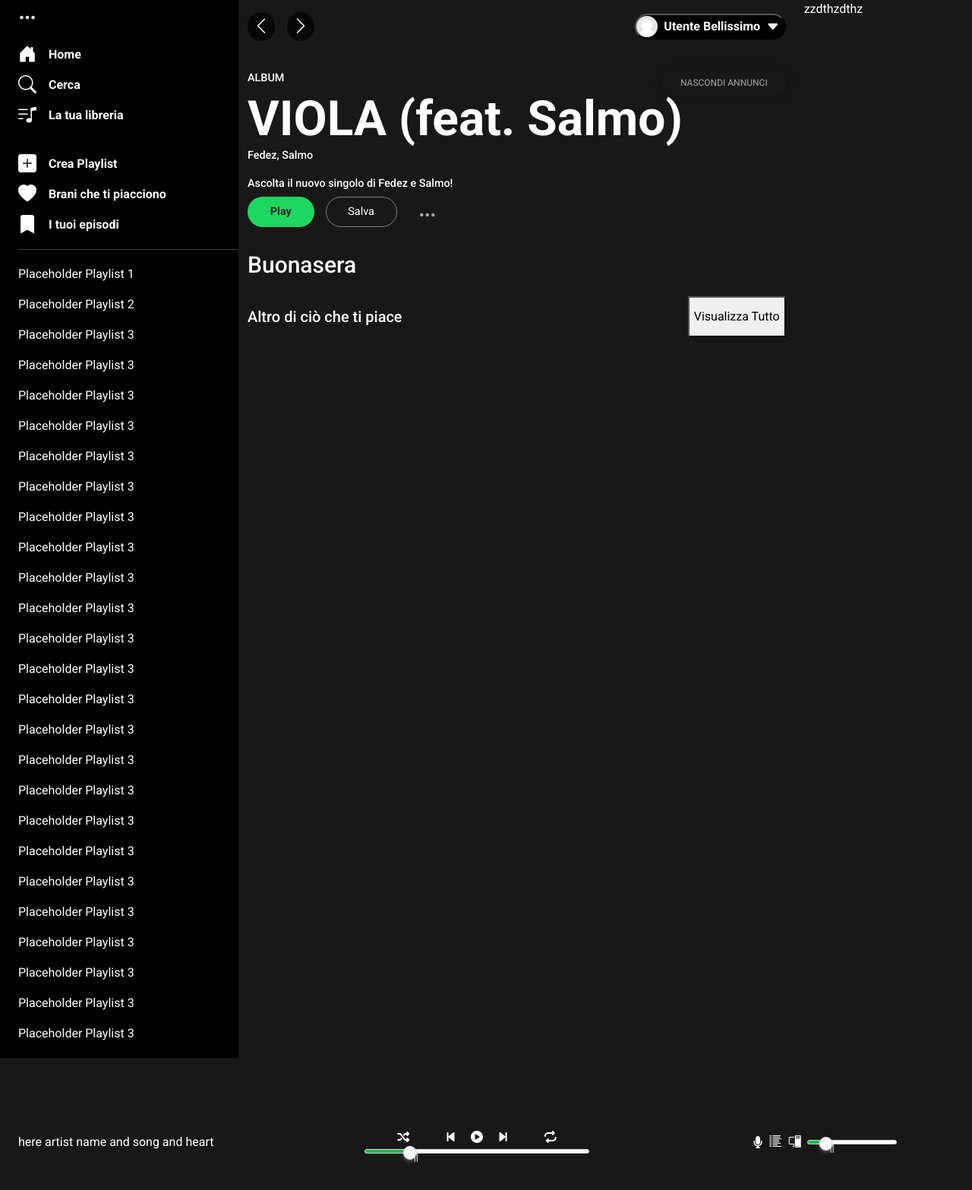
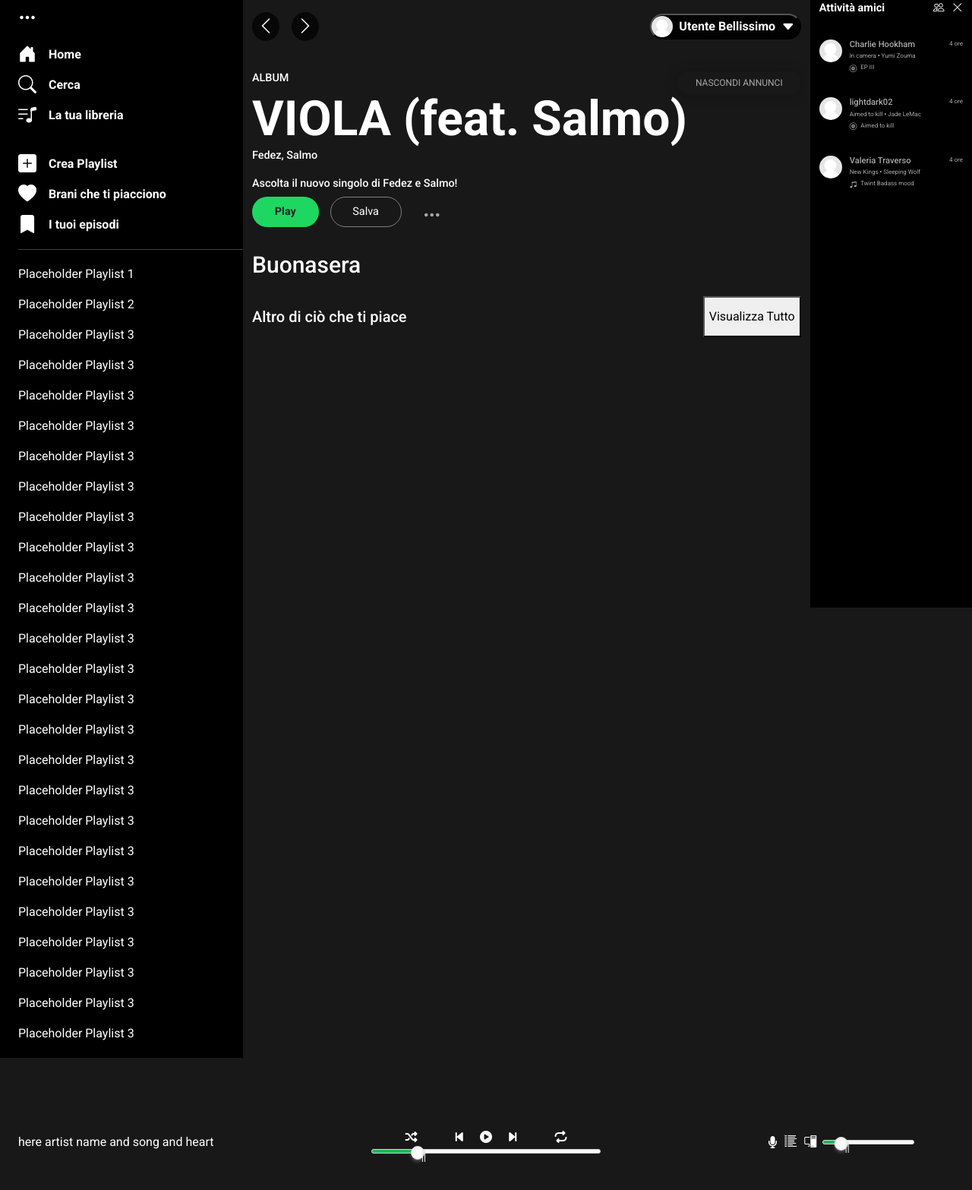
Before and after one commit to Kaymax99/U2-Project, a PHP site: page /homePage.html in a window 1280 px wide. Shown: the whole page at 76% size. Run offline with PHP 8.4, Linux system fonts and the light colour scheme; style sheets or scripts are compiled from the project's sources.

Commit message:
push of the right-nav

```diff
--- a/assets/css/app.css
+++ b/assets/css/app.css
@@ -230,4 +230,209 @@
   right: 0;
   top: 0;
   height: 30px;
+}
+
+aside {
+  background-color: black;
+  height: 100vh;
+}
+aside #upper-right-nav {
+  display: flex;
+  justify-content: space-between;
+  align-items: center;
+  margin-bottom: 30px;
+  font-size: 1.3em;
+}
+aside #upper-right-nav #friendsActivity {
+  color: white;
+  font-weight: 700;
+  font-size: 0.9em;
+}
+@media screen and (max-width: 1450px) {
+  aside #upper-right-nav #friendsActivity {
+    font-size: 0.7em;
+  }
+}
+@media screen and (max-width: 1200px) {
+  aside #upper-right-nav #friendsActivity {
+    font-size: 0.6em;
+  }
+}
+@media screen and (max-width: 1000px) {
+  aside #upper-right-nav #friendsActivity {
+    font-size: 0.5em;
+  }
+}
+@media screen and (max-width: 800px) {
+  aside #upper-right-nav #friendsActivity {
+    font-size: 0.4em;
+  }
+}
+aside #upper-right-nav #activityIcon {
+  display: flex;
+  align-items: center;
+}
+aside #upper-right-nav i {
+  padding-left: 10px;
+}
+@media screen and (max-width: 1450px) {
+  aside #upper-right-nav i {
+    font-size: 0.7em;
+  }
+}
+@media screen and (max-width: 1200px) {
+  aside #upper-right-nav i {
+    font-size: 0.6em;
+  }
+}
+@media screen and (max-width: 800px) {
+  aside #upper-right-nav i {
+    padding-left: 5px;
+  }
+}
+aside #main-right-nav {
+  width: 100%;
+}
+aside #main-right-nav .profile {
+  position: relative;
+  display: flex;
+  justify-content: flex-start;
+  width: 100%;
+  margin-bottom: 30px;
+  color: #a7a7a7;
+}
+aside #main-right-nav .profile img {
+  width: 40px;
+  height: 40px;
+  margin-right: 20px;
+  border-radius: 50px;
+}
+@media screen and (max-width: 1450px) {
+  aside #main-right-nav .profile img {
+    width: 30px;
+    height: 30px;
+    margin-right: 10px;
+  }
+}
+@media screen and (max-width: 1100px) {
+  aside #main-right-nav .profile img {
+    width: 20px;
+    height: 20px;
+    margin-right: 5px;
+  }
+}
+aside #main-right-nav .profile h4 {
+  font-size: 1em;
+  margin: 0;
+  padding-bottom: 3px;
+}
+@media screen and (max-width: 1600px) {
+  aside #main-right-nav .profile h4 {
+    font-size: 0.8em;
+  }
+}
+@media screen and (max-width: 1300px) {
+  aside #main-right-nav .profile h4 {
+    font-size: 0.7em;
+  }
+}
+@media screen and (max-width: 1100px) {
+  aside #main-right-nav .profile h4 {
+    font-size: 0.6em;
+  }
+}
+@media screen and (max-width: 1000px) {
+  aside #main-right-nav .profile h4 {
+    font-size: 0.5em;
+  }
+}
+@media screen and (max-width: 900px) {
+  aside #main-right-nav .profile h4 {
+    font-size: 0.4em;
+  }
+}
+aside #main-right-nav .profile div > p {
+  font-size: 0.7em;
+  margin: 0;
+}
+@media screen and (max-width: 1600px) {
+  aside #main-right-nav .profile div > p {
+    font-size: 0.6em;
+  }
+}
+@media screen and (max-width: 1300px) {
+  aside #main-right-nav .profile div > p {
+    font-size: 0.5em;
+    margin-bottom: 3px;
+  }
+}
+@media screen and (max-width: 1000px) {
+  aside #main-right-nav .profile div > p {
+    font-size: 0.4em;
+  }
+}
+@media screen and (max-width: 900px) {
+  aside #main-right-nav .profile div > p {
+    font-size: 0.3em;
+  }
+}
+aside #main-right-nav .profile span {
+  color: white;
+}
+aside #main-right-nav .profile .profile-description {
+  display: flex;
+  align-items: center;
+  margin: 0;
+}
+aside #main-right-nav .profile .profile-description i {
+  padding-right: 5px;
+}
+@media screen and (max-width: 1600px) {
+  aside #main-right-nav .profile .profile-description i {
+    font-size: 0.8em;
+  }
+}
+@media screen and (max-width: 1300px) {
+  aside #main-right-nav .profile .profile-description i {
+    font-size: 0.6em;
+  }
+}
+@media screen and (max-width: 900px) {
+  aside #main-right-nav .profile .profile-description i {
+    font-size: 0.4em;
+  }
+}
+aside #main-right-nav .profile > p {
+  position: absolute;
+  top: 0;
+  right: 0;
+  font-size: 0.7em;
+}
+@media screen and (max-width: 1600px) {
+  aside #main-right-nav .profile > p {
+    font-size: 0.6em;
+  }
+}
+@media screen and (max-width: 1300px) {
+  aside #main-right-nav .profile > p {
+    font-size: 0.5em;
+  }
+}
+@media screen and (max-width: 1000px) {
+  aside #main-right-nav .profile > p {
+    font-size: 0.4em;
+  }
+}
+
+#main-right-nav h4:hover {
+  text-decoration: underline;
+  color: white;
+}
+#main-right-nav div > p:hover {
+  text-decoration: underline;
+  color: white;
+}
+#main-right-nav #album:hover {
+  text-decoration: underline;
+  color: #a7a7a7;
 }/*# sourceMappingURL=app.css.map */
--- a/assets/sass/app.scss
+++ b/assets/sass/app.scss
@@ -5,3 +5,4 @@
 @import "./partials/main";
 @import "./partials/player";
 @import "./partials/buttons";
+@import "./partials/right-Nav";
--- /dev/null
+++ b/assets/sass/partials/_right-Nav.scss
@@ -0,0 +1,188 @@
+aside {
+  background-color: $c-bg-primary;
+  height: 100vh;
+
+  #upper-right-nav {
+    display: flex;
+    justify-content: space-between;
+    align-items: center;
+    margin-bottom: 30px;
+    font-size: 1.3em;
+
+    #friendsActivity {
+      color: $c-text-primary;
+      font-weight: 700;
+      font-size: 0.9em;
+
+      @media screen and (max-width: 1450px) {
+        font-size: 0.7em;
+      }
+
+      @media screen and (max-width: 1200px) {
+        font-size: 0.6em;
+      }
+
+      @media screen and (max-width: 1000px) {
+        font-size: 0.5em;
+      }
+
+      @media screen and (max-width: 800px) {
+        font-size: 0.4em;
+      }
+    }
+    #activityIcon {
+      display: flex;
+      align-items: center;
+    }
+    i {
+      padding-left: 10px;
+      @media screen and (max-width: 1450px) {
+        font-size: 0.7em;
+      }
+
+      @media screen and (max-width: 1200px) {
+        font-size: 0.6em;
+      }
+      @media screen and (max-width: 800px) {
+        padding-left: 5px;
+      }
+    }
+  }
+
+  #main-right-nav {
+    width: 100%;
+
+    .profile {
+      position: relative;
+      display: flex;
+      justify-content: flex-start;
+      width: 100%;
+      margin-bottom: 30px;
+      color: $c-text-subdued;
+
+      img {
+        width: 40px;
+        height: 40px;
+        margin-right: 20px;
+        border-radius: 50px;
+
+        @media screen and (max-width: 1450px) {
+          width: 30px;
+          height: 30px;
+          margin-right: 10px;
+        }
+
+        @media screen and (max-width: 1100px) {
+          width: 20px;
+          height: 20px;
+          margin-right: 5px;
+        }
+      }
+
+      h4 {
+        font-size: 1em;
+        margin: 0;
+        padding-bottom: 3px;
+
+        @media screen and (max-width: 1600px) {
+          font-size: 0.8em;
+        }
+
+        @media screen and (max-width: 1300px) {
+          font-size: 0.7em;
+        }
+
+        @media screen and (max-width: 1100px) {
+          font-size: 0.6em;
+        }
+
+        @media screen and (max-width: 1000px) {
+          font-size: 0.5em;
+        }
+
+        @media screen and (max-width: 900px) {
+          font-size: 0.4em;
+        }
+      }
+
+      div > p {
+        font-size: 0.7em;
+        margin: 0;
+        @media screen and (max-width: 1600px) {
+          font-size: 0.6em;
+        }
+
+        @media screen and (max-width: 1300px) {
+          font-size: 0.5em;
+          margin-bottom: 3px;
+        }
+
+        @media screen and (max-width: 1000px) {
+          font-size: 0.4em;
+        }
+
+        @media screen and (max-width: 900px) {
+          font-size: 0.3em;
+        }
+      }
+
+      span {
+        color: $c-text-primary;
+      }
+
+      .profile-description {
+        display: flex;
+        align-items: center;
+        margin: 0;
+
+        i {
+          padding-right: 5px;
+          @media screen and (max-width: 1600px) {
+            font-size: 0.8em;
+          }
+          @media screen and (max-width: 1300px) {
+            font-size: 0.6em;
+          }
+
+          @media screen and (max-width: 900px) {
+            font-size: 0.4em;
+          }
+        }
+      }
+
+      > p {
+        position: absolute;
+        top: 0;
+        right: 0;
+        font-size: 0.7em;
+        @media screen and (max-width: 1600px) {
+          font-size: 0.6em;
+        }
+
+        @media screen and (max-width: 1300px) {
+          font-size: 0.5em;
+        }
+        @media screen and (max-width: 1000px) {
+          font-size: 0.4em;
+        }
+      }
+    }
+  }
+}
+
+#main-right-nav {
+  h4:hover {
+    text-decoration: underline;
+    color: $c-text-primary;
+  }
+
+  div > p:hover {
+    text-decoration: underline;
+    color: $c-text-primary;
+  }
+
+  #album:hover {
+    text-decoration: underline;
+    color: $c-text-subdued;
+  }
+}
--- a/homePage.html
+++ b/homePage.html
@@ -32,8 +32,8 @@
   </head>
 
   <body>
-    <div class="container-fluid">
-      <div class="row w-100">
+    <div class="container-fluid p-0">
+      <div class="row w-100 m-0">
         <nav id="left-Nav" class="col-3">
           <div id="left-Nav-Upper-Wrapper">
             <div class="dropdown">
@@ -160,7 +160,54 @@
             </div>
           </section>
         </main>
-        <aside class="col-2">zzdthzdthz</aside>
+
+        <aside class="col-2">
+          <div id="upper-right-nav">
+            <div id="friendsActivity">Attività amici</div>
+            <div id="activityIcon">
+              <i class="bi bi-people"></i>
+              <i class="bi bi-x-lg"></i>
+            </div>
+          </div>
+          <div id="main-right-nav">
+            <div class="profile">
+              <img src="./assets/img/user.png" alt="profile picture" />
+              <div>
+                <h4 class="profile-title">Charlie Hookham</h4>
+                <p>In camera <span>&#x2022;</span> Yumi Zouma</p>
+                <div class="profile-description">
+                  <i class="bi bi-vinyl"></i>
+                  <p id="album">EP III</p>
+                </div>
+              </div>
+              <p>4 ore</p>
+            </div>
+            <div class="profile">
+              <img src="./assets/img/user.png" alt="profile picture" />
+              <div>
+                <h4 class="profile-title">lightdark02</h4>
+                <p>Aimed to kill <span>&#x2022;</span> Jade LeMac</p>
+                <div class="profile-description">
+                  <i class="bi bi-vinyl"></i>
+                  <p id="album">Aimed to kill</p>
+                </div>
+              </div>
+              <p>4 ore</p>
+            </div>
+            <div class="profile">
+              <img src="./assets/img/user.png" alt="profile picture" />
+              <div>
+                <h4 class="profile-title">Valeria Traverso</h4>
+                <p>New Kings <span>&#x2022;</span> Sleeping Wolf</p>
+                <div class="profile-description">
+                  <i class="bi bi-music-note-beamed"></i>
+                  <p id="album">Twint Badass mood</p>
+                </div>
+              </div>
+              <p>4 ore</p>
+            </div>
+          </div>
+        </aside>
 
       <footer>
         <div class="container-fluid mt-5 py-5 ">
```
Also changed, not shown: 1 other file.
